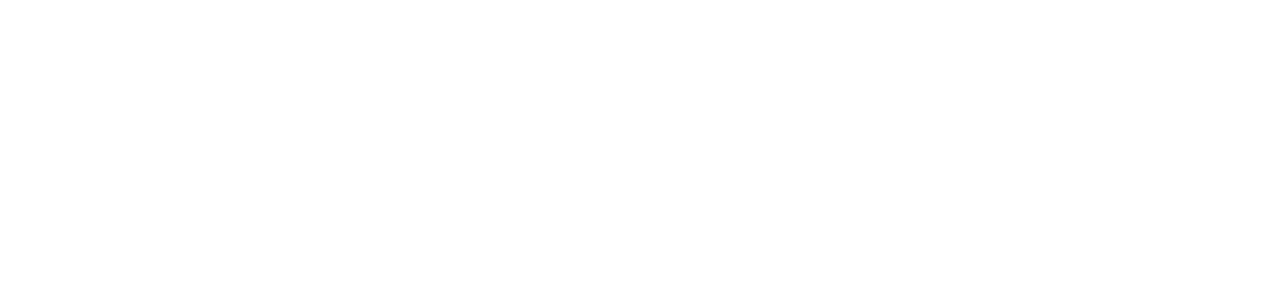
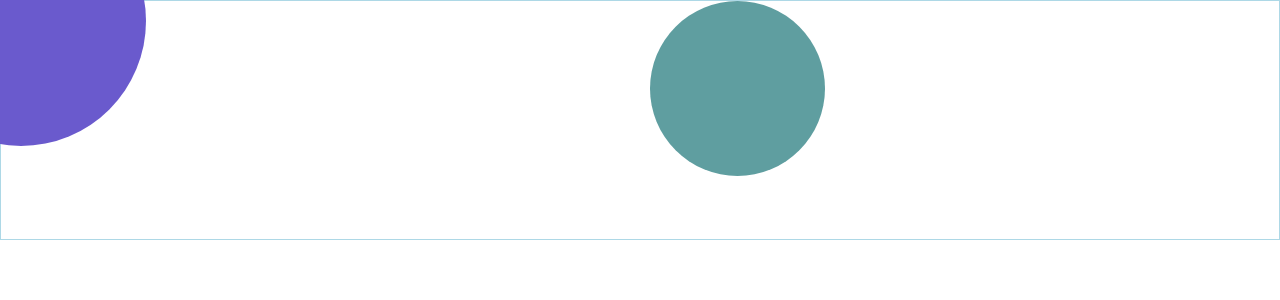
Before and after one commit to lauraophelie/breezy, a React (Vite) app: page /login in a window 1280 px wide. Shown: the top 300 px of the page. Built offline with nearby package versions, Linux system fonts and the light colour scheme.

Commit message:
update components, login page, mixin

```diff
--- a/src/App.tsx
+++ b/src/App.tsx
@@ -32,6 +32,7 @@
 
 /* Theme variables */
 import './theme/variables.css';
+import Login from './pages/login/Login';
 
 setupIonicReact();
 
@@ -45,6 +46,11 @@
         <Route exact path="/">
           <Redirect to="/home" />
         </Route>
+        <Route
+          path="/login"
+        >
+          <Login />
+        </Route>
       </IonRouterOutlet>
     </IonReactRouter>
   </IonApp>
--- /dev/null
+++ b/src/assets/scss/mixin.scss
@@ -0,0 +1,10 @@
+@mixin box-shadow($horizental: 0, $vertical: 0, $flou: 0, $color) {
+    box-shadow: $horizental $vertical $flou $color;
+}
+
+@mixin custom-box-size($height: 100px, $width: 100px, $border-radius: 0, $border: 1px solid transparent) {
+    width: $width;
+    height: $height;
+    border: $border;
+    border-radius: $border-radius;
+}
--- a/src/pages/login/Login.scss
+++ b/src/pages/login/Login.scss
@@ -0,0 +1,33 @@
+@import "../../assets/scss/variable.scss";
+@import "../../assets/scss/mixin.scss";
+
+.login {
+    &__display {
+        border: 1px solid lightblue;
+        height: 30%;
+        display: grid;
+        grid-template-columns: 1fr 1fr;
+        grid-template-rows: 100px 100px;
+        grid-gap: 20px;
+
+        &__box {
+            @include custom-box-size(50px, 50px, 50%);
+            grid-row: 1;
+
+            &--one {
+                @include custom-box-size(250px, 250px, 50%);
+                transform: translate(-105px, -105px);
+                background-color: slateblue
+            }
+
+            &--two {
+                @include custom-box-size(175px, 175px, 50%);
+                background-color: cadetblue;
+            }
+        }
+    }
+
+    &__content {
+        height: 70%;
+    }
+}
--- a/src/pages/login/Login.tsx
+++ b/src/pages/login/Login.tsx
@@ -1,7 +1,21 @@
+import { IonPage } from "@ionic/react";
+import "./Login.scss";
+
 const Login : React.FC = () => {
     return (
-        <>
-        </>
+        <IonPage className="login">
+            <div className="login__display">
+                <div className="login__display__box login__display__box--one">
+
+                </div>
+                <div className="login__display__box login__display__box--two">
+
+                </div>
+            </div>
+            <div className="login__content">
+
+            </div>
+        </IonPage>
     )
 }
 
```
Also changed, not shown: src/components/button/Bouton.tsx (added, +22 -0 lines), src/components/button/Bouton.scss (added).
